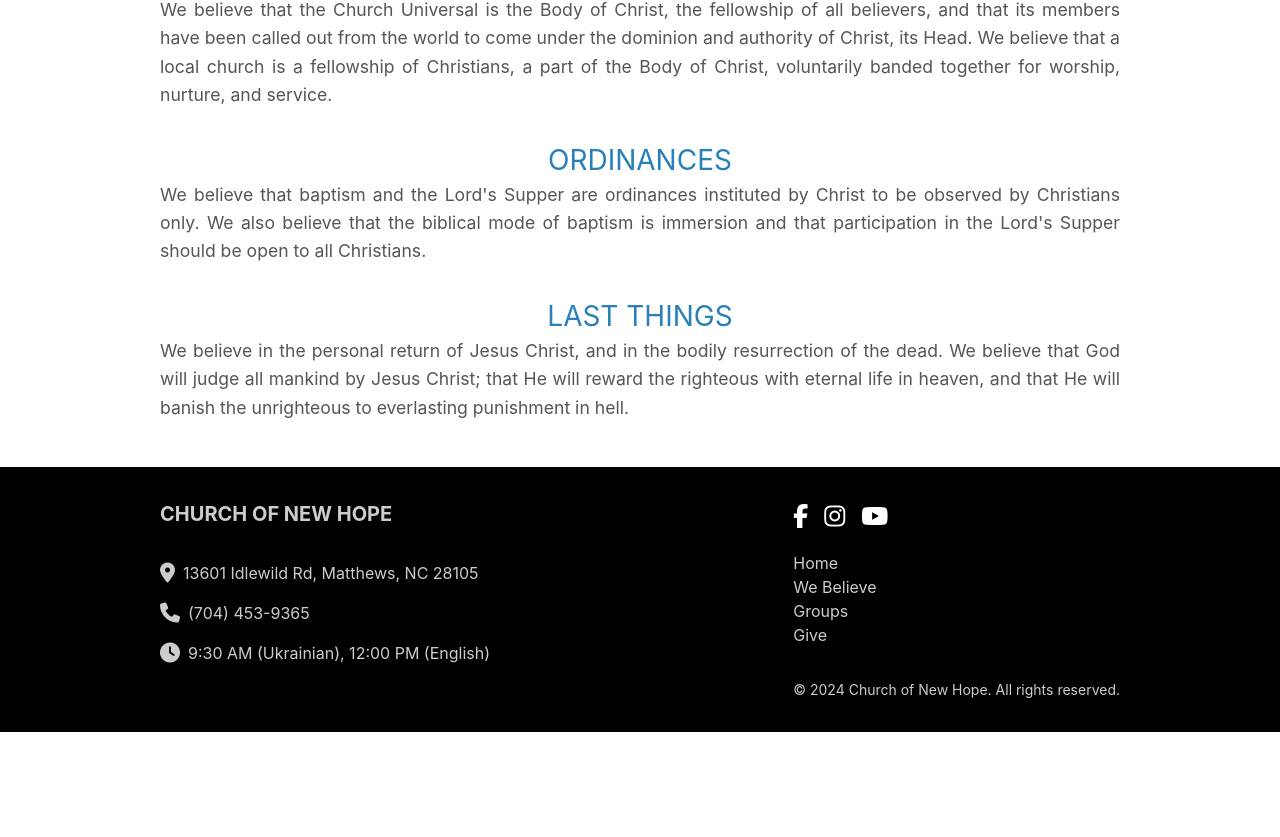
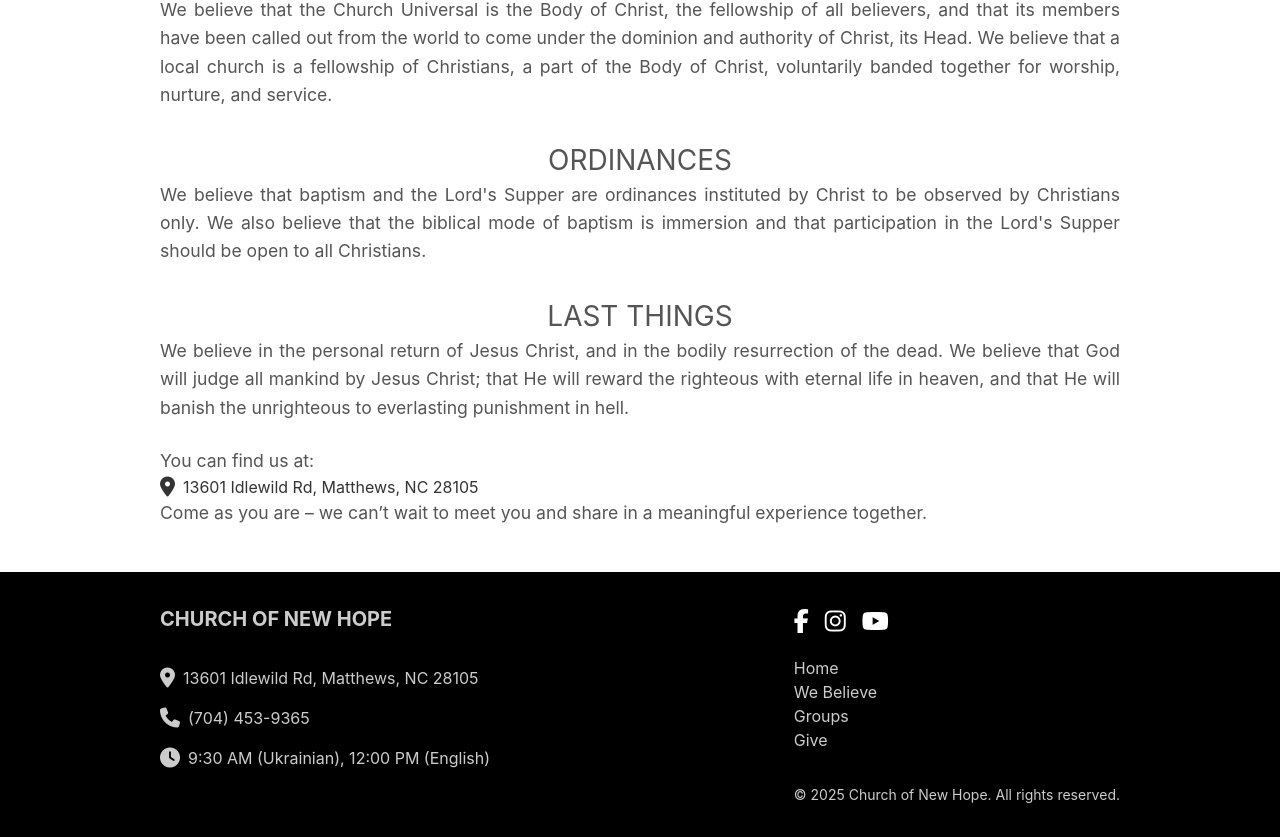
Before and after one commit to Orangat/CNH, a React (Create React App) app: page /we-believe in a window 1280 px wide. Shown: the part 1730-2567 px from the top of the page. Before the commit the page ends 2462 px from the top, so only its background shows below. Built offline with nearby package versions, Linux system fonts and the light colour scheme.

Commit message:
* video preview * copyright * mobile menu fixes * address on we believe page

```diff
--- a/src/components/Footer.tsx
+++ b/src/components/Footer.tsx
@@ -134,7 +134,7 @@ const Footer: React.FC = () => {
               <li><a href="https://churchofnewhope.churchcenter.com/groups" target="_blank" rel="noopener noreferrer">Groups</a></li>
               <li><a target="_blank" rel="noopener noreferrer" href="https://checkout.square.site/merchant/MLKFAN55FJ2K9/checkout/ENG7TDWLEESOXJ5G5NKC5TTF?src=sheet">Give</a></li>
             </ul>
-            <Copyright>&copy; 2024 Church of New Hope. All rights reserved.</Copyright>
+            <Copyright>&copy; 2025 Church of New Hope. All rights reserved.</Copyright>
           </Column>
         </FooterContainer>
       </div>
--- a/src/components/Header.tsx
+++ b/src/components/Header.tsx
@@ -103,10 +103,11 @@ const Header: React.FC = () => {
 					<LogoText>Church Of New Hope</LogoText>
 				</LogoContainer>
 				<NavContainer isOpen={isNavOpen}>
-					<NavLink to="/">Home</NavLink>
-					<NavLink to="/we-believe">We Believe</NavLink>
-					<NavLink to="#">Groups</NavLink>
-					<NavLink target="_blank" to="https://checkout.square.site/merchant/MLKFAN55FJ2K9/checkout/ENG7TDWLEESOXJ5G5NKC5TTF?src=sheet">Give</NavLink>
+					<NavLink onClick={() => setIsNavOpen(!isNavOpen)} to="/">Home</NavLink>
+					<NavLink onClick={() => setIsNavOpen(!isNavOpen)} to="/we-believe">We Believe</NavLink>
+					<NavLink onClick={() => setIsNavOpen(!isNavOpen)} to="https://churchofnewhope.churchcenter.com/groups" rel="noopener noreferrer">Groups</NavLink>
+					<NavLink target="_blank"
+									 onClick={() => setIsNavOpen(!isNavOpen)} to="https://checkout.square.site/merchant/MLKFAN55FJ2K9/checkout/ENG7TDWLEESOXJ5G5NKC5TTF?src=sheet">Give</NavLink>
 				</NavContainer>
 				<BurgerMenu onClick={toggleNavigation}>&#9776;</BurgerMenu>
 			</HeaderContent>
--- a/src/components/UpcompingServices.tsx
+++ b/src/components/UpcompingServices.tsx
@@ -10,6 +10,9 @@ const StyledVideoBackground = styled.div<{ videoUrl: string }>`
   position: relative;
   overflow: hidden;
   height: calc(100vh - 80px);
+  background-image: url('/videopreview.png');
+  background-size: cover;
+  background-position: center;
 
   @media (max-width: 768px) {
     height: 600px;
@@ -34,6 +37,7 @@ const Video = styled.video`
   width: 100%;
   height: 100%;
   object-fit: cover;
+  preload: auto;
 `;
 
 const ContentOverlay = styled.div`
@@ -73,7 +77,7 @@ const ContentOverlay = styled.div`
 const UpcomingServices: React.FC<UpcomingServicesProps> = ({videoUrl, children}) => {
 	return (
 		<StyledVideoBackground videoUrl={videoUrl}>
-			<Video autoPlay loop muted playsInline>
+			<Video autoPlay loop muted playsInline preload="auto">
 				<source media="(max-width: 768px)" src="videos/bg_video.mp4" type="video/mp4" />
 				<source media="(min-width: 769px)" src="videos/bg_video_desctop.mp4" type="video/mp4" />
 			</Video>
--- a/src/components/WeBelieve.tsx
+++ b/src/components/WeBelieve.tsx
@@ -14,6 +14,18 @@ const Image = styled.img`
   max-height: 600px;
   object-fit: cover; /* Ensures the image covers the area */
   object-position: center center; /* Centers the image */
+`;
+
+const IconRow = styled.p`
+  display: flex;
+  align-items: center;
+  gap: 0.5rem;
+  font-size: 1rem;
+  margin: 0;
+
+  i {
+    font-size: 1.25rem;
+  }
 `;
 
 const Overlay = styled.div`
@@ -41,7 +53,7 @@ const Container = styled.div`
 const Title = styled.h1`
   text-align: center;
   font-size: 2.5rem;
-  color: #2c3e50;
+  color: #555;
   margin-bottom: 30px;
 
   @media (max-width: 768px) {
@@ -51,7 +63,7 @@ const Title = styled.h1`
 
 const SubTitle = styled.h2`
   font-size: 1.75rem;
-  color: #2980b9;
+  color: #555;
   margin-top: 30px;
 
   @media (max-width: 768px) {
@@ -162,6 +174,25 @@ const WeBelieve = () => {
             heaven, and that He will banish the unrighteous to everlasting punishment in hell.
           </Paragraph>
         </Section>
+
+        <Section>
+          <Paragraph>
+            You can find us at:
+          </Paragraph>
+          <IconRow>
+            <i className="fas fa-map-marker-alt"></i>
+            <a
+              href="https://www.google.com/maps/place/Church+of+New+Hope/@35.1386539,-80.6753961,17z/data=!4m15!1m8!3m7!1s0x8854237512253b49:0xd6feb6ee5600c036!2s13601+Idlewild+Rd,+Matthews,+NC+28105!3b1!8m2!3d35.1386539!4d-80.6753961!16s%2Fg%2F11c2bgk14q!3m5!1s0x8854233f1c141bad:0x52bdf54b20d5ecbd!8m2!3d35.1386659!4d-80.6753908!16s%2Fg%2F11r6_nkvqv?entry=ttu&g_ep=EgoyMDI0MTExOS4yIKXMDSoASAFQAw%3D%3D"
+              target="_blank"
+              rel="noopener noreferrer"
+            >
+              13601 Idlewild Rd, Matthews, NC 28105
+            </a>
+          </IconRow>
+          <Paragraph>
+            Come as you are – we can’t wait to meet you and share in a meaningful experience together.
+          </Paragraph>
+        </Section>
       </Container>
     </div>
   );
```
Also changed, not shown: 1 other file (tests, documents, lock files or other folders).
